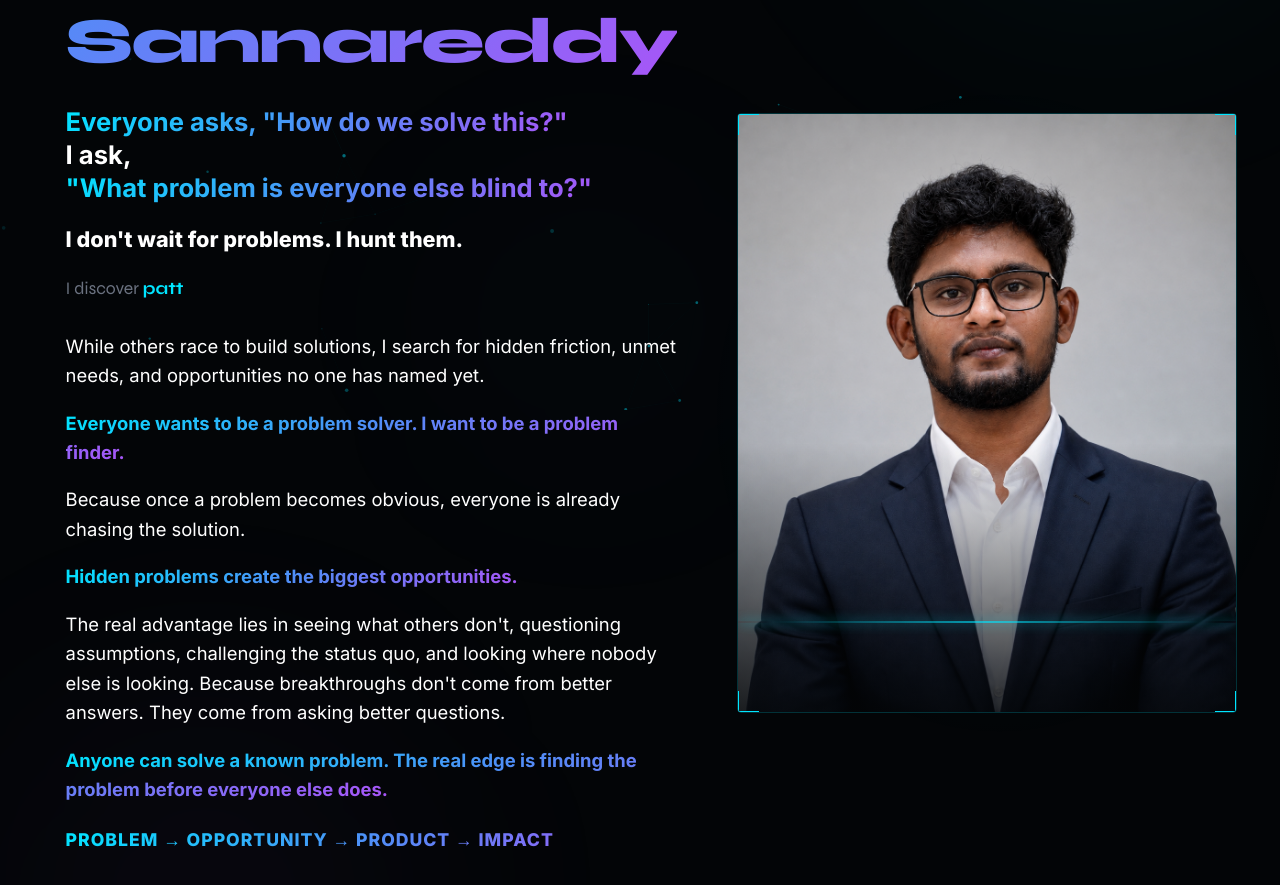
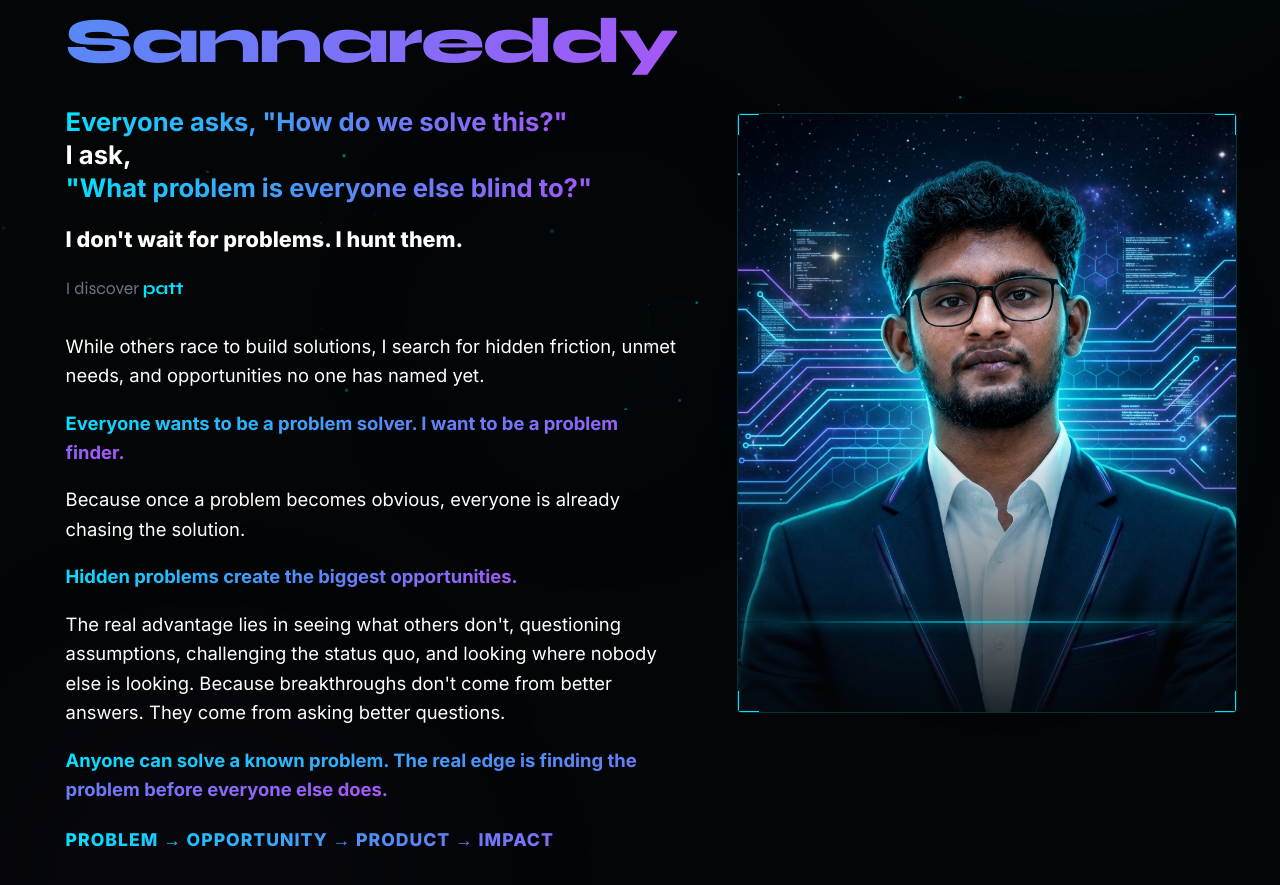
Before and after one commit to Abhilashreddysannareddy/portfolio, a React (Vite) app: page / in a window 1280 px wide. Shown: the part 390-1275 px from the top of the page. Built offline with nearby package versions, Linux system fonts and the light colour scheme.

Commit message:
Switch back to futuristic hero image

```diff
--- a/src/App.jsx
+++ b/src/App.jsx
@@ -202,7 +202,7 @@ export default function App() {
             <div className="hero__frame">
               <span className="fc fc-tl"/><span className="fc fc-tr"/><span className="fc fc-bl"/><span className="fc fc-br"/>
               <div className="frame-scan"/>
-              <img src={`${import.meta.env.BASE_URL}professional_pic.png`} alt="Abhilash Reddy" style={{objectFit: 'cover'}}/>
+              <img src={`${import.meta.env.BASE_URL}hero_futuristic.png`} alt="Abhilash Reddy"/>
               <div className="frame-grad"/>
             </div>
             <div className="hero__glow"/>
```
